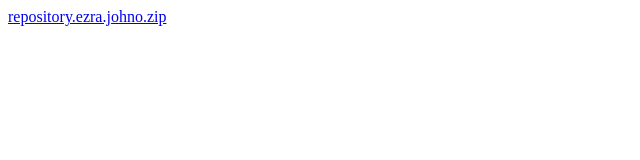
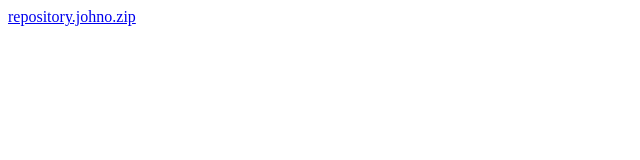
Before and after one commit to johno14/johno14.github.io, a plain HTML site: page index.html in a window 1280 px wide. Shown: the full height of the page, 0-640 px from the left. Drawn offline with Linux system fonts and the light colour scheme.

Commit message:
Update index.html

```diff
--- a/index.html
+++ b/index.html
@@ -1,2 +1,2 @@
 <!DOCTYPE html>
-<a href="repository.johno.zip">repository.ezra.johno.zip</a>
+<a href="repository.johno.zip">repository.johno.zip</a>
```
